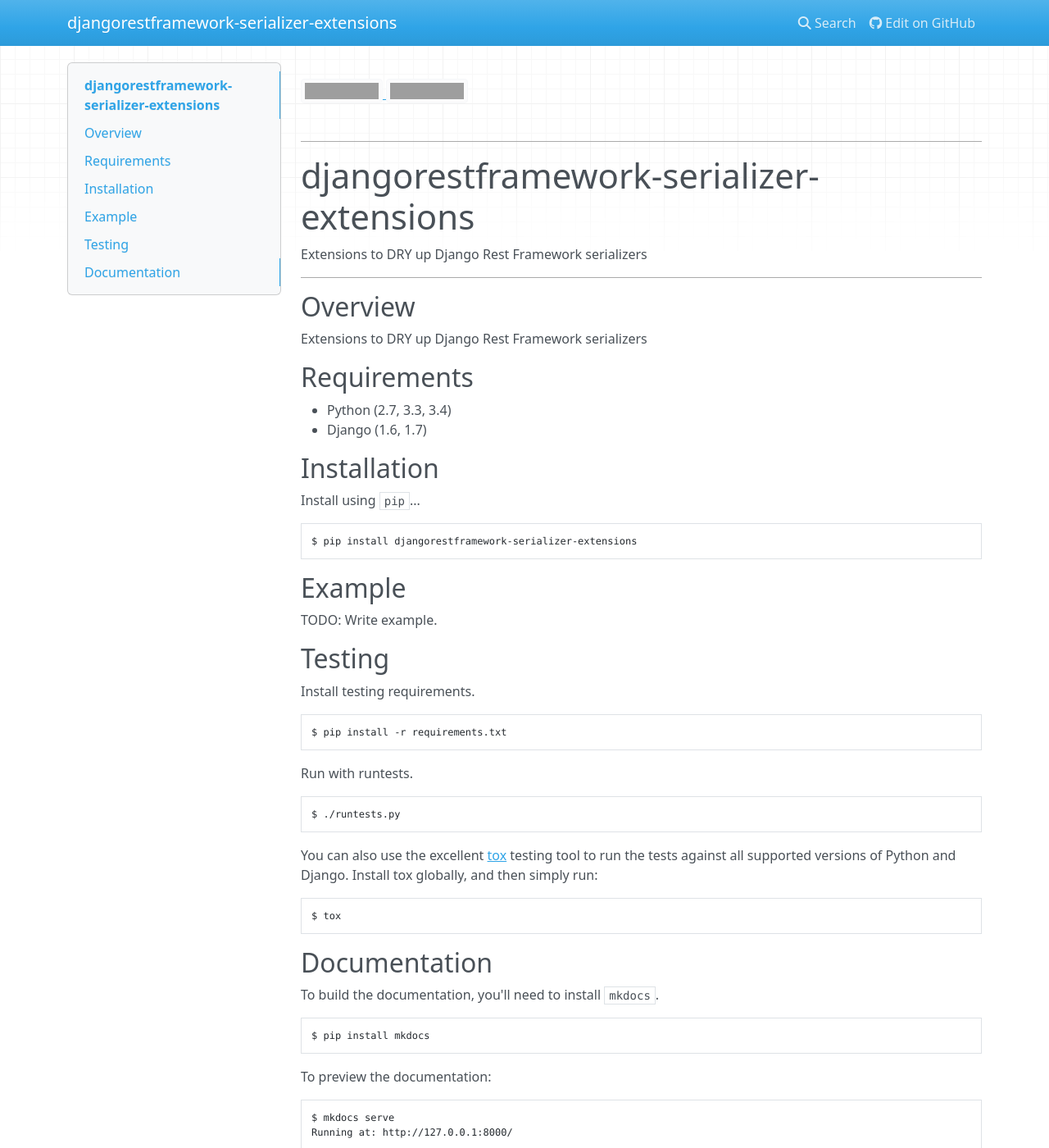
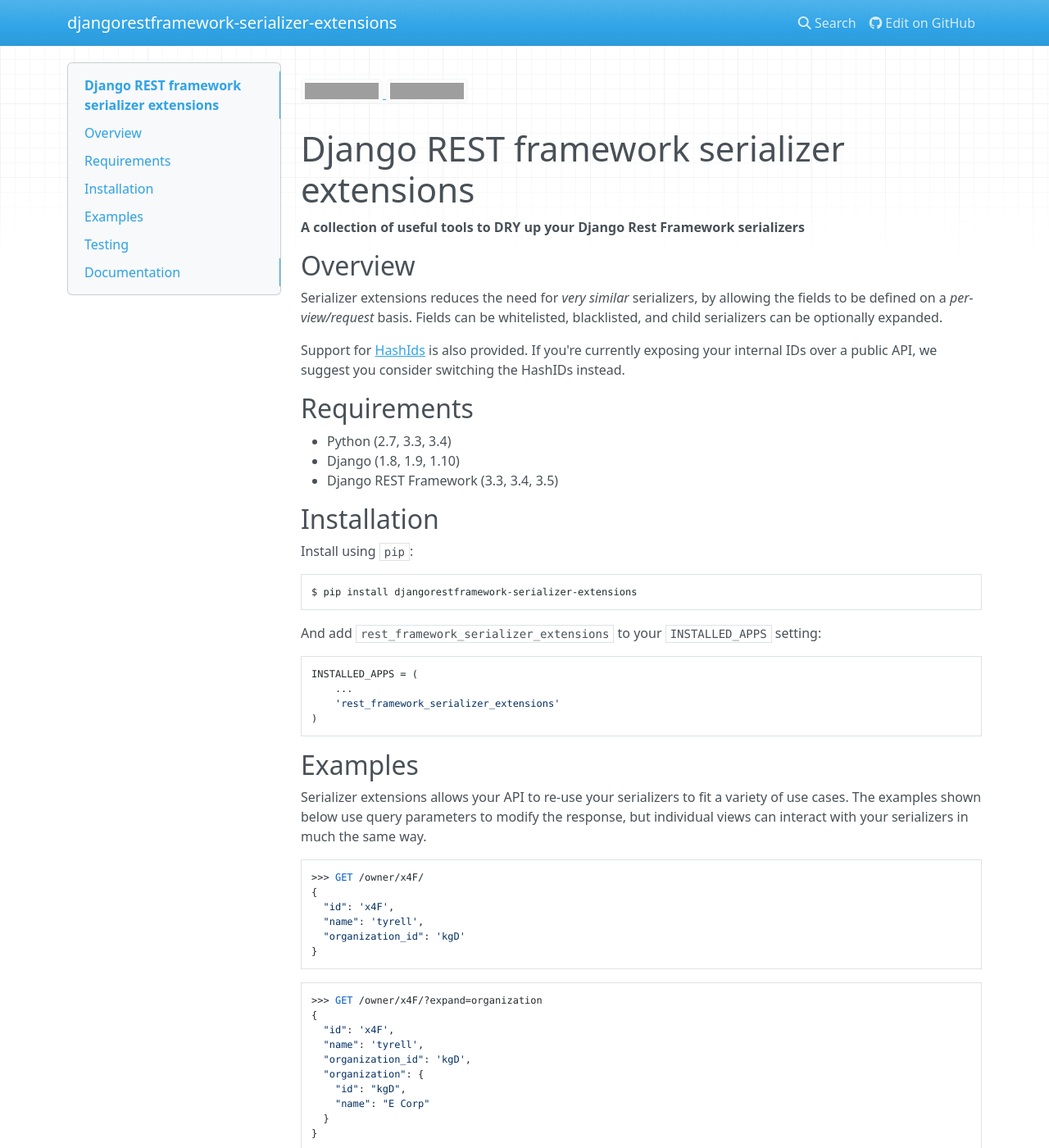
Before and after one commit to evenicoulddoit/django-rest-framework-serializer-extensions, an MkDocs documentation site: the page built from docs/index.md, in a window 1280 px wide and 1400 px high. Shown: the whole window at 82% size. Built offline with MkDocs 1.6.1, drawn with Linux system fonts in a browser that asks for light colours; nearby versions of some CDN libraries; some of the changed text lies outside the part shown; grey boxes are pictures that could not be loaded.

````diff
--- a/docs/index.md
+++ b/docs/index.md
@@ -7,37 +7,102 @@
     </a>
 </div>
 
----
 
-# djangorestframework-serializer-extensions
+# Django REST framework serializer extensions
+**A collection of useful tools to DRY up your Django Rest Framework serializers**
 
-Extensions to DRY up Django Rest Framework serializers
-
----
 
 ## Overview
+Serializer extensions reduces the need for *very similar* serializers,
+by allowing the fields to be defined on a *per-view/request* basis. Fields can
+be whitelisted, blacklisted, and child serializers can be optionally expanded.
 
-Extensions to DRY up Django Rest Framework serializers
+Support for [HashIds](https://github.com/davidaurelio/hashids-python) is
+also provided. If you're currently exposing your internal IDs over a public
+API, we suggest you consider switching the HashIDs instead.
 
 ## Requirements
+* Python (2.7, 3.3, 3.4)
+* Django (1.8, 1.9, 1.10)
+* Django REST Framework (3.3, 3.4, 3.5)
 
-* Python (2.7, 3.3, 3.4)
-* Django (1.6, 1.7)
 
 ## Installation
-
-Install using `pip`...
+Install using `pip`:
 
 ```bash
 $ pip install djangorestframework-serializer-extensions
 ```
 
-## Example
+And add `rest_framework_serializer_extensions` to your `INSTALLED_APPS` setting:
 
-TODO: Write example.
+```py
+INSTALLED_APPS = (
+    ...
+    'rest_framework_serializer_extensions'
+)
+```
+
+
+## Examples
+Serializer extensions allows your API to re-use your serializers to fit a
+variety of use cases. The examples shown below use query parameters to
+modify the response, but individual views can interact with your serializers
+in much the same way.
+
+```js
+>>> GET /owner/x4F/
+{
+  "id": 'x4F',
+  "name": 'tyrell',
+  "organization_id": 'kgD'
+}
+```
+
+```js
+>>> GET /owner/x4F/?expand=organization
+{
+  "id": 'x4F',
+  "name": 'tyrell',
+  "organization_id": 'kgD',
+  "organization": {
+    "id": "kgD",
+    "name": "E Corp"
+  }
+}
+```
+
+```js
+>>> GET /owner/x4F/?expand=cars__model&exclude=name
+{
+  "id": 'x4F',
+  "organization_id": 'kgD',
+  "cars": [
+    {
+      "id": "wf9",
+      "variant": "P100D",
+      "model": {
+        "id": "ncX",
+        "name": "Model S"
+      }
+    }
+  ]
+}
+```
+
+```js
+>>> GET /owner/x4F/?expand=cars&only=cars__variant
+{
+  "cars": [
+    {
+      "variant": "P100D",
+    }
+  ]
+}
+```
+
 
 ## Testing
-
 Install testing requirements.
 
 ```bash
@@ -50,15 +115,18 @@ Run with runtests.
 $ ./runtests.py
 ```
 
-You can also use the excellent [tox](http://tox.readthedocs.org/en/latest/) testing tool to run the tests against all supported versions of Python and Django. Install tox globally, and then simply run:
+You can also use the excellent
+[tox](http://tox.readthedocs.org/en/latest/) testing tool to run the
+tests against all supported versions of Python and Django. Install tox
+globally, and then simply run:
 
 ```bash
 $ tox
 ```
 
+
 ## Documentation
-
-To build the documentation, you'll need to install `mkdocs`.
+To build the documentation, you’ll need to install `mkdocs`.
 
 ```bash
 $ pip install mkdocs
````
Also changed, not shown: README.md (+82 -21 lines).
